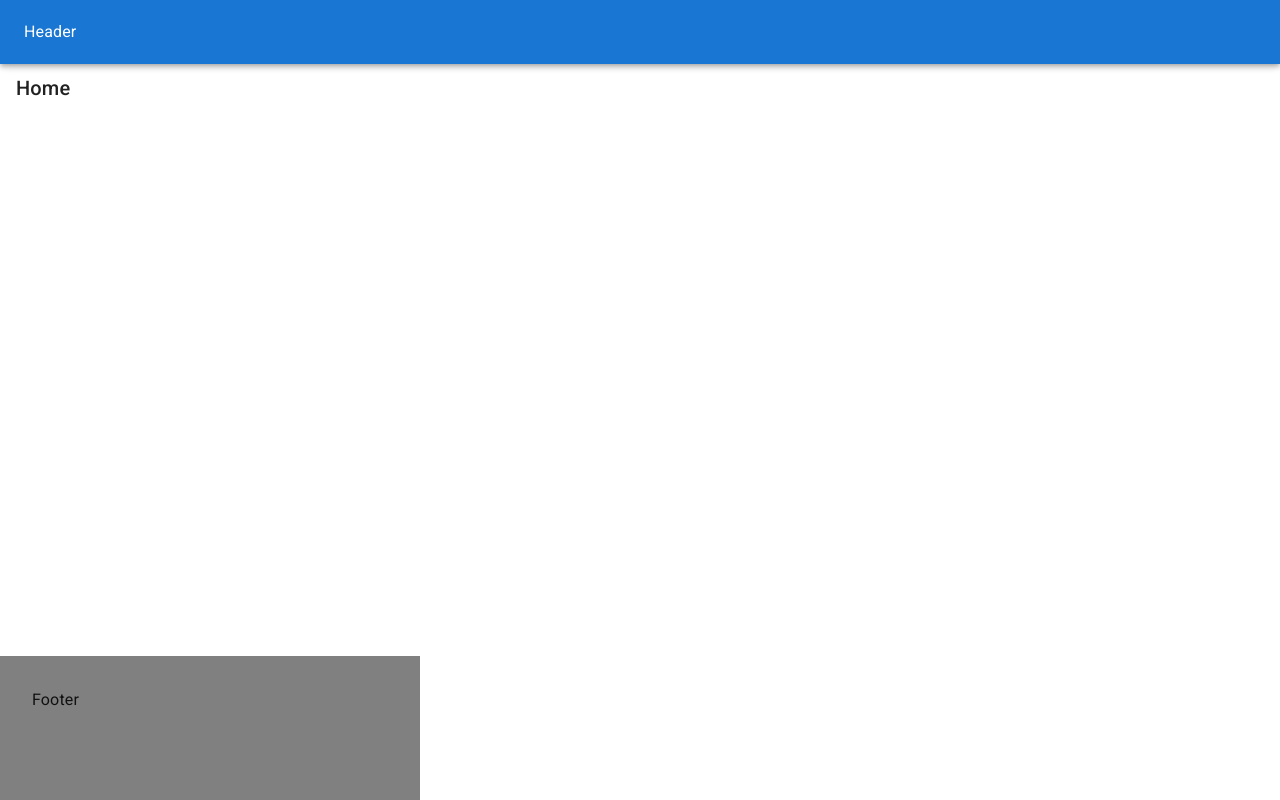
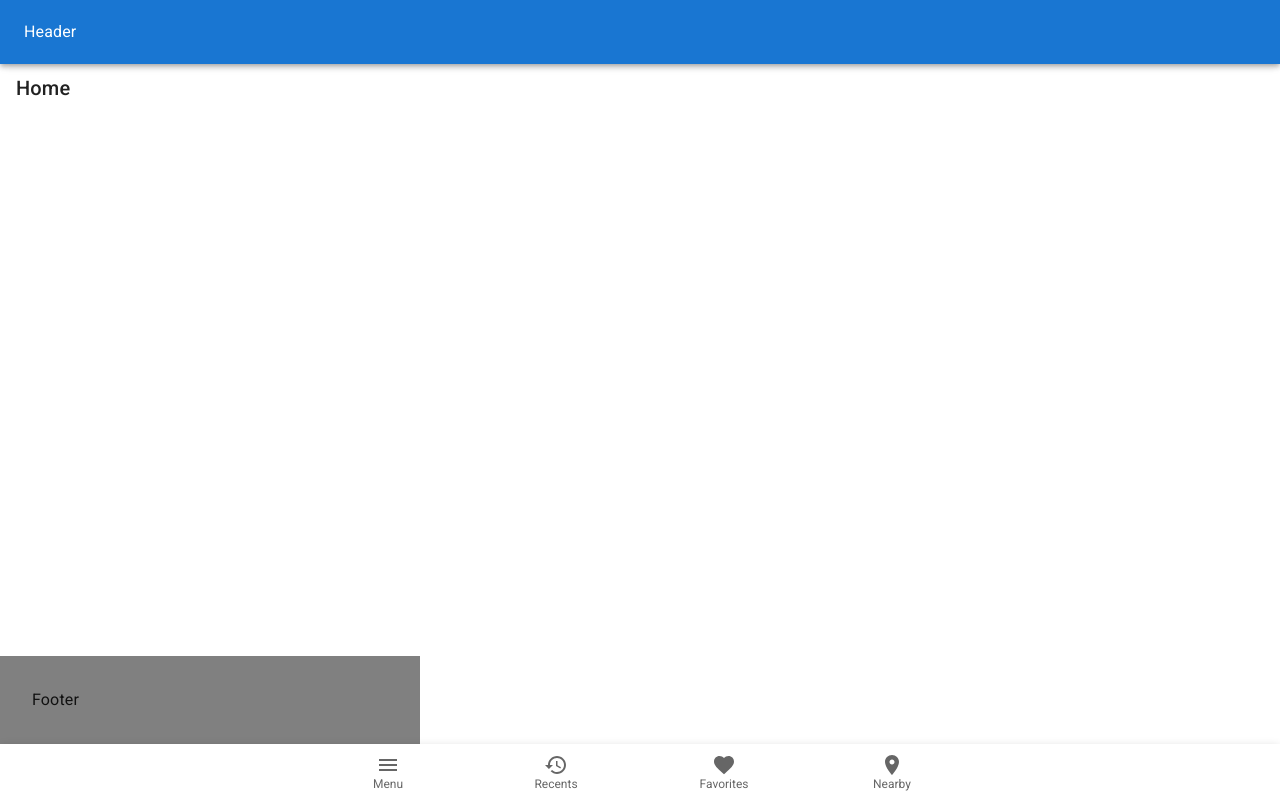
Before and after one commit to justinaus/nextmuimobile, a Next.js app: page / in a window 1280 px wide. Built offline with nearby package versions, Linux system fonts and the light colour scheme.

Commit message:
Update layout

```diff
--- /dev/null
+++ b/components/layout/BottomNav/index.tsx
@@ -0,0 +1,42 @@
+import FavoriteIcon from '@mui/icons-material/Favorite';
+import LocationOnIcon from '@mui/icons-material/LocationOn';
+import MenuIcon from '@mui/icons-material/Menu';
+import RestoreIcon from '@mui/icons-material/Restore';
+import { BottomNavigation, BottomNavigationAction, Paper } from '@mui/material';
+import React, { useCallback } from 'react';
+import { useRecoilState } from 'recoil';
+
+import { menuOpenState } from '../../../pages/recoil/menu';
+
+export default function BottomNav() {
+  const [menuOpen, setMenuOpen] = useRecoilState(menuOpenState);
+
+  const handleChange = useCallback(
+    (event: React.SyntheticEvent<Element, Event>, newValue: string) => {
+      if (newValue !== 'menu') {
+        return;
+      }
+
+      if (menuOpen) {
+        return;
+      }
+
+      setMenuOpen(true);
+    },
+    [menuOpen, setMenuOpen],
+  );
+
+  return (
+    <Paper
+      sx={{ position: 'fixed', bottom: 0, left: 0, right: 0 }}
+      elevation={3}
+    >
+      <BottomNavigation showLabels onChange={handleChange}>
+        <BottomNavigationAction label="Menu" icon={<MenuIcon />} value="menu" />
+        <BottomNavigationAction label="Recents" icon={<RestoreIcon />} />
+        <BottomNavigationAction label="Favorites" icon={<FavoriteIcon />} />
+        <BottomNavigationAction label="Nearby" icon={<LocationOnIcon />} />
+      </BottomNavigation>
+    </Paper>
+  );
+}
--- a/components/layout/Layout.tsx
+++ b/components/layout/Layout.tsx
@@ -2,8 +2,10 @@ import { Stack } from '@mui/material';
 import { Box } from '@mui/system';
 import React from 'react';
 
+import BottomNav from './BottomNav';
 import Footer from './Footer';
 import Header from './Header';
+import MenuDrawer from './MenuDrawer';
 
 type Props = React.PropsWithChildren<React.ReactNode> & {};
 
@@ -23,9 +25,9 @@ export default function Layout({ children }: Props) {
           {children}
         </Box>
         <Footer paddingBottom={7} />
-        {/* <BottomNav /> */}
+        <BottomNav />
       </Stack>
-      {/* <MenuDrawer /> */}
+      <MenuDrawer />
     </>
   );
 }
--- /dev/null
+++ b/components/layout/MenuDrawer/index.tsx
@@ -0,0 +1,46 @@
+import { Drawer } from '@mui/material';
+import Link from 'next/link';
+import { useRouter } from 'next/router';
+import React, { useEffect } from 'react';
+import { useRecoilState } from 'recoil';
+
+import { menuOpenState } from '../../../pages/recoil/menu';
+
+export default function MenuDrawer() {
+  const [menuOpen, setMenuOpen] = useRecoilState(menuOpenState);
+
+  const router = useRouter();
+
+  useEffect(() => {
+    const handleRouteChange = () => {
+      if (menuOpen) {
+        setMenuOpen(false);
+      }
+    };
+
+    router.events.on('routeChangeStart', handleRouteChange);
+
+    // If the component is unmounted, unsubscribe
+    // from the event with the `off` method:
+    return () => {
+      router.events.off('routeChangeStart', handleRouteChange);
+    };
+  }, [menuOpen, router.events, setMenuOpen]);
+
+  return (
+    <Drawer anchor="left" open={menuOpen} onClose={() => setMenuOpen(false)}>
+      <ul>
+        <li>
+          <Link href="/photos">
+            <a>Photos</a>
+          </Link>
+        </li>
+        <li>
+          <Link href="/posts">
+            <a>Posts</a>
+          </Link>
+        </li>
+      </ul>
+    </Drawer>
+  );
+}
```
